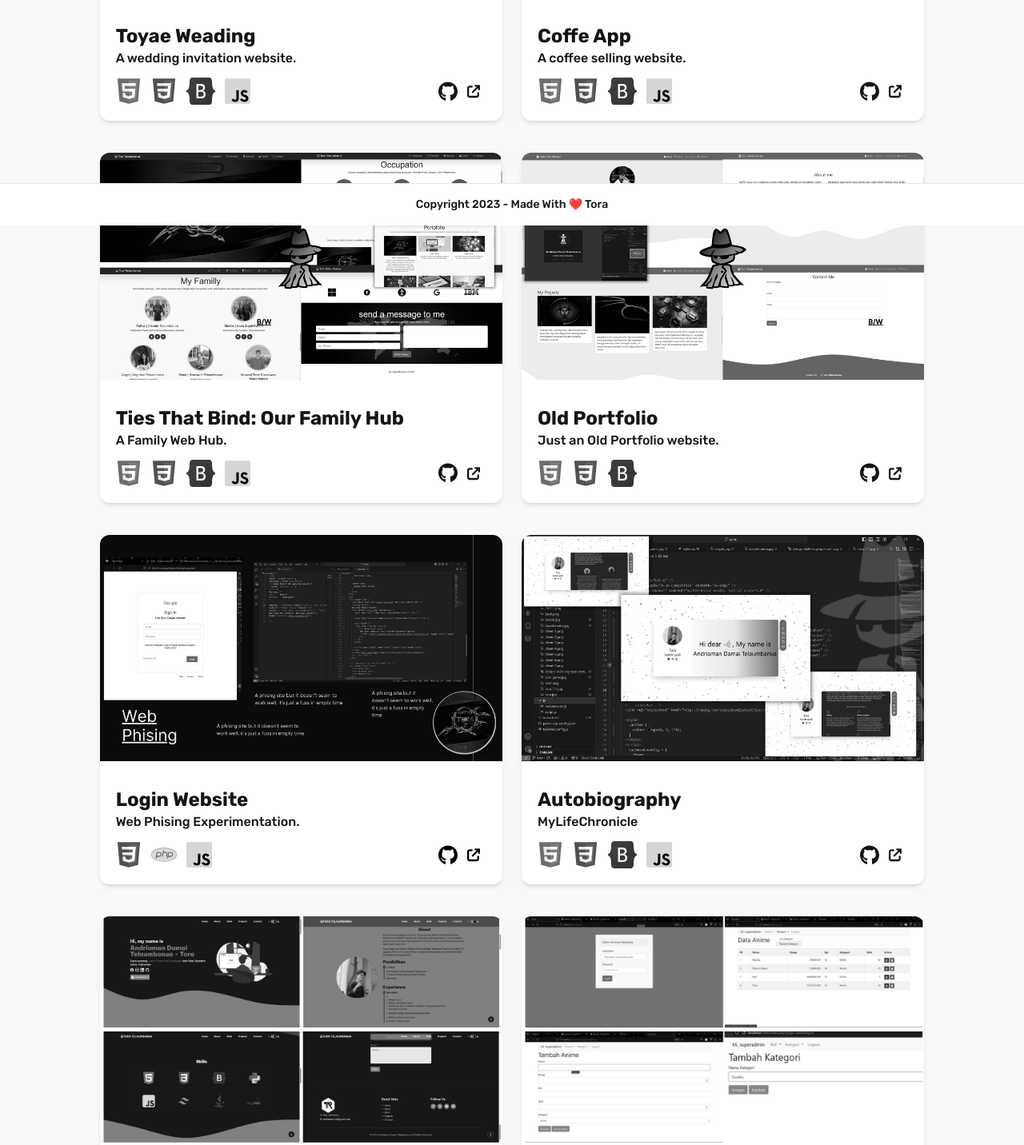
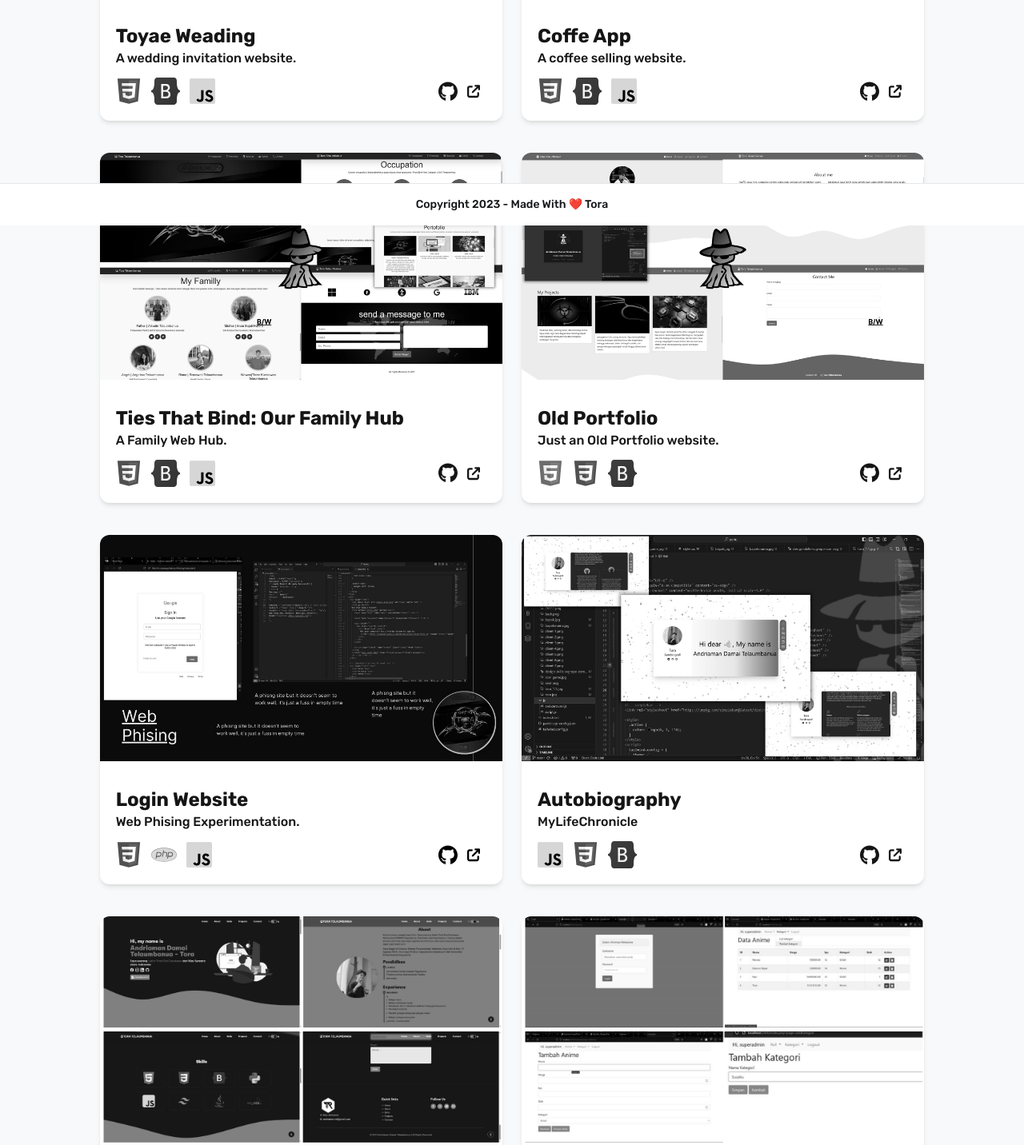
Before and after one commit to ToraTelaumbanua/Portfolio-V3, a website: page projects.html in a window 1280 px wide. Shown: the part 518-1950 px from the top of the page at 80% size. Drawn offline with Linux system fonts and the light colour scheme; files whose address does not match are found by name.

Commit message:
Update projects.html

```diff
--- a/projects.html
+++ b/projects.html
@@ -116,7 +116,6 @@ aa<!DOCTYPE html>
             <p class="mb-3 font-medium text-dark dark:text-white3">A wedding invitation website.</p>
             <div class="flex justify-between">
               <div class="flex">
-                <img class="mr-3 w-8" src="public/icons/html.svg" alt="Html" title="Html" />
                 <img class="mr-3 w-8" src="public/icons/css.svg" alt="CSS" title="CSS" />
                 <img class="mr-3 w-9" src="public/icons/bootstrap.svg" alt="Bootstrap" title="Bootstrap" />
                 <img class="w-8 rounded" src="public/icons/js.svg" alt="javaScript" title="javaScript" />
@@ -148,7 +147,6 @@ aa<!DOCTYPE html>
             <p class="mb-3 font-medium text-dark dark:text-white3">A coffee selling website.</p>
             <div class="flex justify-between">
               <div class="flex">
-                <img class="mr-3 w-8" src="public/icons/html.svg" alt="Html" title="Html" />
                 <img class="mr-3 w-8" src="public/icons/css.svg" alt="CSS" title="CSS" />
                 <img class="mr-3 w-9" src="public/icons/bootstrap.svg" alt="Bootstrap" title="Bootstrap" />
                 <img class="w-8 rounded" src="public/icons/js.svg" alt="javaScript" title="javaScript" />
@@ -180,7 +178,6 @@ aa<!DOCTYPE html>
             <p class="mb-3 font-medium text-dark dark:text-white3">A Family Web Hub.</p>
             <div class="flex justify-between">
               <div class="flex">
-                <img class="mr-3 w-8" src="public/icons/html.svg" alt="Html" title="Html" />
                 <img class="mr-3 w-8" src="public/icons/css.svg" alt="CSS" title="CSS" />
                 <img class="mr-3 w-9" src="public/icons/bootstrap.svg" alt="Bootstrap" title="Bootstrap" />
                 <img class="w-8 rounded" src="public/icons/js.svg" alt="javaScript" title="javaScript" />
@@ -274,10 +271,9 @@ aa<!DOCTYPE html>
             <p class="mb-3 font-medium text-dark dark:text-white3">MyLifeChronicle</p>
             <div class="flex justify-between">
               <div class="flex">
-                <img class="mr-3 w-8" src="public/icons/html.svg" alt="Html" title="Html" />
+                <img class="mr-3 w-8 rounded" src="public/icons/js.svg" alt="javaScript" title="javaScript" />
                 <img class="mr-3 w-8" src="public/icons/css.svg" alt="CSS" title="CSS" />
                 <img class="mr-3 w-9" src="public/icons/bootstrap.svg" alt="Bootstrap" title="Bootstrap" />
-                <img class="w-8 rounded" src="public/icons/js.svg" alt="javaScript" title="javaScript" />
               </div>
               <div class="flex items-center">
                 <a href="https://github.com/ToraTelaumbanua" target="_blank" class="rounded p-1 hover:bg-white3 hover:dark:bg-dark4" title="Repository">
@@ -306,7 +302,6 @@ aa<!DOCTYPE html>
             <p class="mb-3 font-medium text-dark dark:text-white3">Second portfolio website version 2</p>
             <div class="flex justify-between">
               <div class="flex">
-                <img class="mr-3 w-8" src="public/icons/html.svg" alt="Html" title="Html" />
                 <img class="mr-3 w-8" src="public/icons/css.svg" alt="CSS" title="CSS" />
                 <img class="mr-3 w-9" src="public/icons/tailwind.svg" alt="Tailwind" title="Tailwind" />
                 <img class="w-8 rounded" src="public/icons/js.svg" alt="javaScript" title="javaScript" />
@@ -369,7 +364,7 @@ aa<!DOCTYPE html>
             <p class="mb-3 font-medium text-dark dark:text-white3">A compilation of some of my edited designs</p>
             <div class="flex justify-between">
               <div class="flex">
-                <img class="mr-3 w-8" src="public/icons/canva.svg" alt="Canva" title="Canva" />
+                <img class="mr-3 w-9" src="public/icons/canva.svg" alt="Canva" title="Canva" />
               </div>
             </div>
           </div>
```
